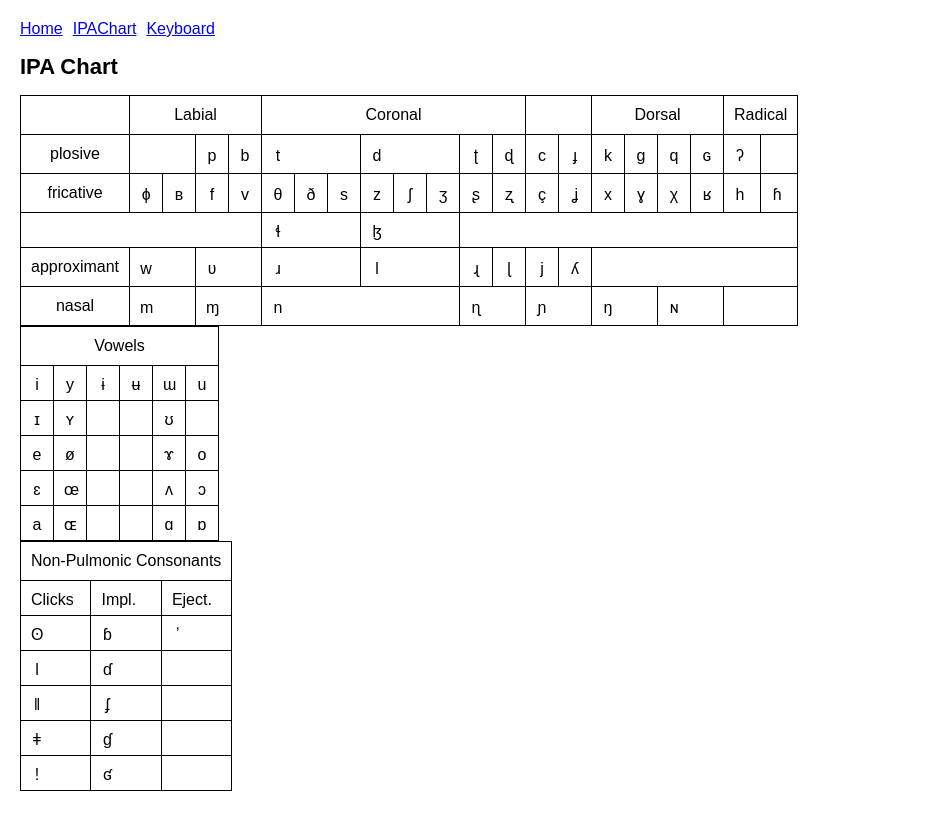
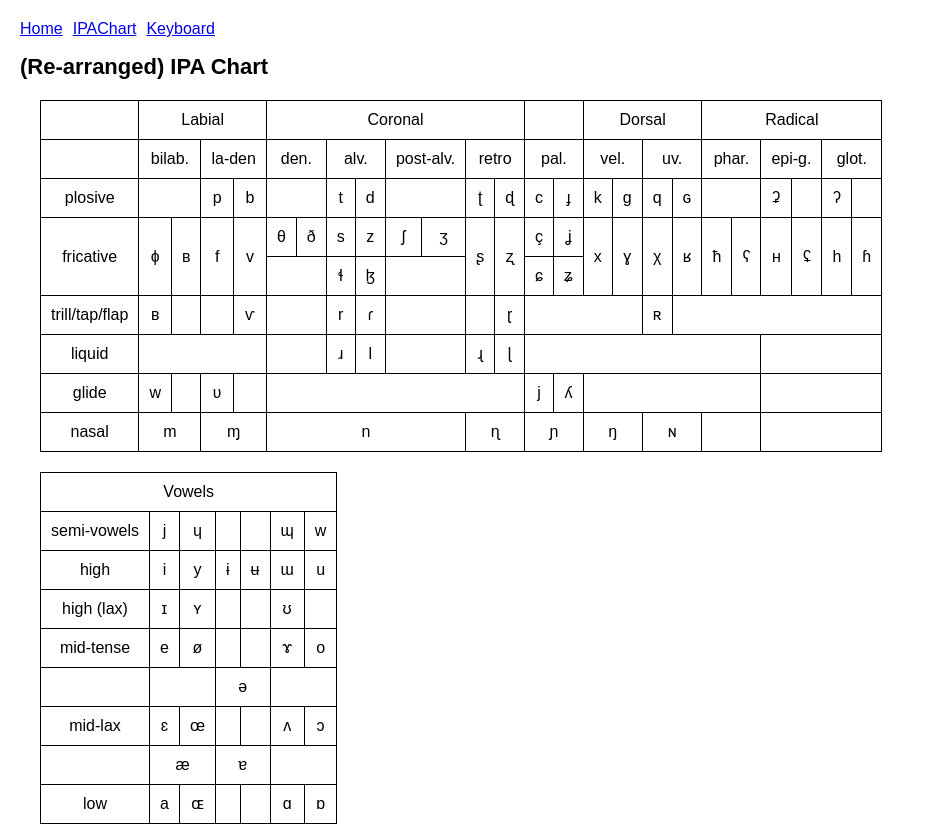
Before and after one commit to ngemily/ipa-keyboard, a React (Create React App) app: page /IPAChart in a window 1280 px wide. Shown: the top 826 px of the page, without its empty margins (0-925 px from the left). Built offline with nearby package versions, Linux system fonts and the light colour scheme.

Commit message:
rm hover tooltip; add more segments

```diff
--- a/src/IPAChart.js
+++ b/src/IPAChart.js
@@ -1,14 +1,17 @@
-import {useState} from "react";
-
 import Key from "./Key.js";
 
 export default function IPAChart() {
     return <div>
-        <h1>IPA Chart</h1>
+        <h1>(Re-arranged) IPA Chart</h1>
         <PulmonicChart />
         <VowelChart />
         <NonPulmonicChart />
     </div>;
+}
+
+function IPAEntry({value, colSpan, rowSpan}) {
+    // TODO: show key sequence on hover
+    return <td colSpan={colSpan} rowSpan={rowSpan}>{value}</td>;
 }
 
 function PulmonicChart() {
@@ -23,12 +26,29 @@ function PulmonicChart() {
                 <td colSpan="6">Radical</td>
             </tr>
             <tr>
+                <td></td>
+                <td className="IPAPlace" colSpan="2">bilab.</td>
+                <td className="IPAPlace" colSpan="2">la-den</td>
+                <td className="IPAPlace" colSpan="2">den.</td>
+                <td className="IPAPlace" colSpan="2">alv.</td>
+                <td className="IPAPlace" colSpan="2">post-alv.</td>
+                <td className="IPAPlace" colSpan="2">retro</td>
+                <td className="IPAPlace" colSpan="2">pal.</td>
+                <td className="IPAPlace" colSpan="2">vel.</td>
+                <td className="IPAPlace" colSpan="2">uv.</td>
+                <td className="IPAPlace" colSpan="2">phar.</td>
+                <td className="IPAPlace" colSpan="2">epi-g.</td>
+                <td className="IPAPlace" colSpan="2">glot.</td>
+            </tr>
+            <tr>
                 <td>plosive</td>
                 <IPAEntry value="" colSpan="2" />
                 <IPAEntry value="p" />
                 <IPAEntry value="b" />
-                <IPAEntry value="t" colSpan="3" />
-                <IPAEntry value="d" colSpan="3" />
+                <td colSpan="2" />
+                <IPAEntry value="t" />
+                <IPAEntry value="d" />
+                <td colSpan="2" />
                 <IPAEntry value="ʈ" />
                 <IPAEntry value="ɖ" />
                 <IPAEntry value="c" />
@@ -37,46 +57,84 @@ function PulmonicChart() {
                 <IPAEntry value="g" />
                 <IPAEntry value="q" />
                 <IPAEntry value="ɢ" />
+                <td colSpan="2"></td>
+                <IPAEntry value="ʡ" />
+                <td></td>
                 <IPAEntry value="ʔ" />
+                <td></td>
             </tr>
             <tr>
-                <td>fricative</td>
-                <IPAEntry value="ɸ" />
-                <IPAEntry value="ʙ" />
-                <IPAEntry value="f" />
-                <IPAEntry value="v" />
+                <td rowSpan="2">fricative</td>
+                <IPAEntry rowSpan="2" value="ɸ" />
+                <IPAEntry rowSpan="2" value="ʙ" />
+                <IPAEntry rowSpan="2" value="f" />
+                <IPAEntry rowSpan="2" value="v" />
                 <IPAEntry value="θ" />
                 <IPAEntry value="ð" />
                 <IPAEntry value="s" />
                 <IPAEntry value="z" />
                 <IPAEntry value="ʃ" />
                 <IPAEntry value="ʒ" />
-                <IPAEntry value="ʂ" />
-                <IPAEntry value="ʐ" />
+                <IPAEntry rowSpan="2" value="ʂ" />
+                <IPAEntry rowSpan="2" value="ʐ" />
                 <IPAEntry value="ç" />
                 <IPAEntry value="ʝ" />
-                <IPAEntry value="x" />
-                <IPAEntry value="ɣ" />
-                <IPAEntry value="χ" />
-                <IPAEntry value="ʁ" />
-                <IPAEntry value="h" />
-                <IPAEntry value="ɦ" />
+                <IPAEntry rowSpan="2" value="x" />
+                <IPAEntry rowSpan="2" value="ɣ" />
+                <IPAEntry rowSpan="2" value="χ" />
+                <IPAEntry rowSpan="2" value="ʁ" />
+                <IPAEntry rowSpan="2" value="ħ" />
+                <IPAEntry rowSpan="2" value="ʕ" />
+                <IPAEntry rowSpan="2" value="ʜ" />
+                <IPAEntry rowSpan="2" value="ʢ" />
+                <IPAEntry rowSpan="2" value="h" />
+                <IPAEntry rowSpan="2" value="ɦ" />
             </tr>
             <tr>
-                <td colSpan="5"></td>
-                <IPAEntry value="ɬ" colSpan="3" />
-                <IPAEntry value="ɮ" colSpan="3" />
+                <td colSpan="2" />
+                <IPAEntry value="ɬ" />
+                <IPAEntry value="ɮ" />
+                <td colSpan="2" />
+                <IPAEntry value="ɕ" />
+                <IPAEntry value="ʑ" />
             </tr>
             <tr>
-                <td>approximant</td>
-                <IPAEntry value="w" colSpan="2" />
-                <IPAEntry value="ʋ" colSpan="2" />
-                <IPAEntry value="ɹ" colSpan="3" />
-                <IPAEntry value="l" colSpan="3" />
+                <td>trill/tap/flap</td>
+                <IPAEntry value="ʙ" />
+                <td></td>
+                <td></td>
+                <IPAEntry value="ⱱ" />
+                <td colSpan="2"></td>
+                <IPAEntry value="r" />
+                <IPAEntry value="ɾ" />
+                <td colSpan="2"></td>
+                <td></td>
+                <IPAEntry value="ɽ" />
+                <td colSpan="4"></td>
+                <IPAEntry value="ʀ" />
+                <td colSpan="7"></td>
+            </tr>
+            <tr>
+                <td>liquid</td>
+                <td colSpan="4"></td>
+                <td colSpan="2" />
+                <IPAEntry value="ɹ" />
+                <IPAEntry value="l" />
+                <td colSpan="2" />
                 <IPAEntry value="ɻ" />
                 <IPAEntry value="ɭ" />
+                <td colSpan="8"></td>
+            </tr>
+            <tr>
+                <td>glide</td>
+                <IPAEntry value="w" />
+                <td></td>
+                <IPAEntry value="ʋ" />
+                <td></td>
+                <td colSpan="8"></td>
                 <IPAEntry value="j" />
                 <IPAEntry value="ʎ" />
+                <td colSpan="6"></td>
             </tr>
             <tr>
                 <td>nasal</td>
@@ -87,31 +145,29 @@ function PulmonicChart() {
                 <IPAEntry value="ɲ" colSpan="2" />
                 <IPAEntry value="ŋ" colSpan="2" />
                 <IPAEntry value="ɴ" colSpan="2" />
+                <td colSpan="2"></td>
             </tr>
         </tbody>
     </table>;
-}
-
-function IPAEntry({value, colSpan}) {
-    const [hidden, setHidden] = useState(true);
-    return <td
-        colSpan={colSpan}
-        onMouseEnter={() => setHidden(false)}
-        onMouseLeave={() => setHidden(true)}>
-        <div className="IPAEntry">
-            {value}
-            <Key value={value} hidden={hidden} />
-        </div>
-    </td>;
 }
 
 function VowelChart() {
     return <table className="IPAChart">
         <tbody>
             <tr>
-                <td colSpan="6">Vowels</td>
+                <td colSpan="7">Vowels</td>
             </tr>
             <tr>
+                <td>semi-vowels</td>
+                <IPAEntry value="j" />
+                <IPAEntry value="ɥ" />
+                <IPAEntry value=" " />
+                <IPAEntry value=" " />
+                <IPAEntry value="ɰ" />
+                <IPAEntry value="w" />
+            </tr>
+            <tr>
+                <td>high</td>
                 <IPAEntry value="i" />
                 <IPAEntry value="y" />
                 <IPAEntry value="ɨ" />
@@ -120,6 +176,7 @@ function VowelChart() {
                 <IPAEntry value="u" />
             </tr>
             <tr>
+                <td>high (lax)</td>
                 <IPAEntry value="ɪ" />
                 <IPAEntry value="ʏ" />
                 <IPAEntry value="" />
@@ -128,6 +185,7 @@ function VowelChart() {
                 <IPAEntry value="" />
             </tr>
             <tr>
+                <td>mid-tense</td>
                 <IPAEntry value="e" />
                 <IPAEntry value="ø" />
                 <IPAEntry value="" />
@@ -136,6 +194,13 @@ function VowelChart() {
                 <IPAEntry value="o" />
             </tr>
             <tr>
+                <td></td>
+                <td colSpan="2"></td>
+                <IPAEntry value="ə" colSpan="2" />
+                <td colSpan="2"></td>
+            </tr>
+            <tr>
+                <td>mid-lax</td>
                 <IPAEntry value="ɛ" />
                 <IPAEntry value="œ" />
                 <IPAEntry value="" />
@@ -144,6 +209,13 @@ function VowelChart() {
                 <IPAEntry value="ɔ" />
             </tr>
             <tr>
+                <td></td>
+                <IPAEntry value="æ" colSpan="2" />
+                <IPAEntry value="ɐ" colSpan="2" />
+                <td colSpan="2"></td>
+            </tr>
+            <tr>
+                <td>low</td>
                 <IPAEntry value="a" />
                 <IPAEntry value="ɶ" />
                 <IPAEntry value="" />
--- a/src/Nav.js
+++ b/src/Nav.js
@@ -4,7 +4,7 @@ export default function MyAppNav() {
     return (
         <nav className="nav">
             <ul>
-                <li className="nav-link"><Link to="/" end>Home</Link></li>
+                <li className="nav-link"><Link to="/">Home</Link></li>
                 <li className="nav-link"><Link to="/IPAChart">IPAChart</Link></li>
                 <li className="nav-link"><Link to="/Keyboard">Keyboard</Link></li>
             </ul>
--- a/src/styles.css
+++ b/src/styles.css
@@ -62,14 +62,10 @@ ul {
     border: 1px solid #000000;
     border-collapse: collapse;
     padding: 10px;
+    margin: 20px;
     text-align: center;
 }
-
-.IPAEntry {
-    max-height: 0px;
-    max-width: 0px;
-    min-width: 12px;
-    min-height: 14px;
+.IPAPlace {
 }
 /* yellow:    #b58900; */
 /* orange:    #cb4b16; */
```
